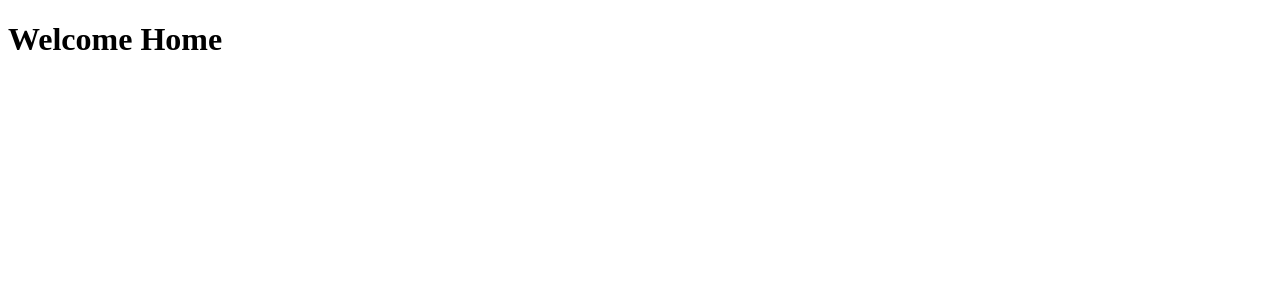
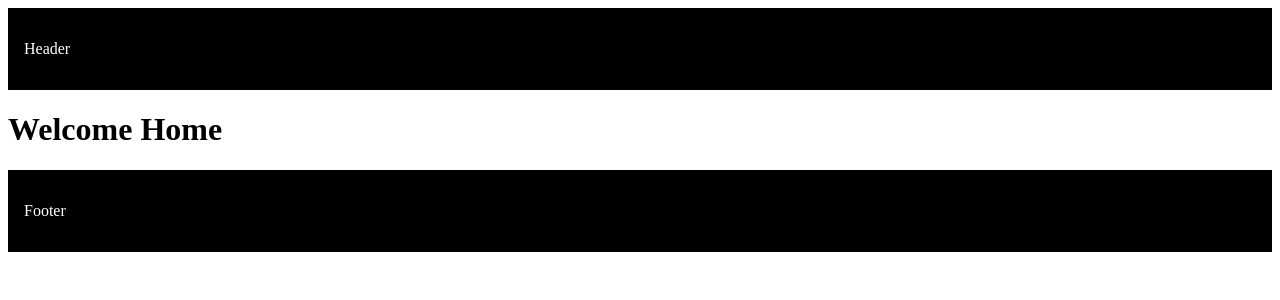
Before and after one commit to siihasann/learn-nextjs, a Next.js app: page / in a window 1280 px wide. Shown: the top 300 px of the page. Built offline with nearby package versions, Linux system fonts and the light colour scheme.

Commit message:
Layouts and Nested Layouts

```diff
--- a/src/app/layout.tsx
+++ b/src/app/layout.tsx
@@ -11,7 +11,25 @@
     return (
         <html lang="en">
             <body>
+                <header
+                    style={{
+                        padding: '1rem',
+                        backgroundColor: 'black',
+                        color: 'white',
+                    }}
+                >
+                    <p>Header</p>
+                </header>
                 {children}
+                <footer
+                    style={{
+                        padding: '1rem',
+                        backgroundColor: 'black',
+                        color: 'white',
+                    }}
+                >
+                    <p>Footer</p>
+                </footer>
             </body>
         </html>
     )
```
Also changed, not shown: src/app/products/[productId]/layout.tsx (added, +12 -0 lines).
